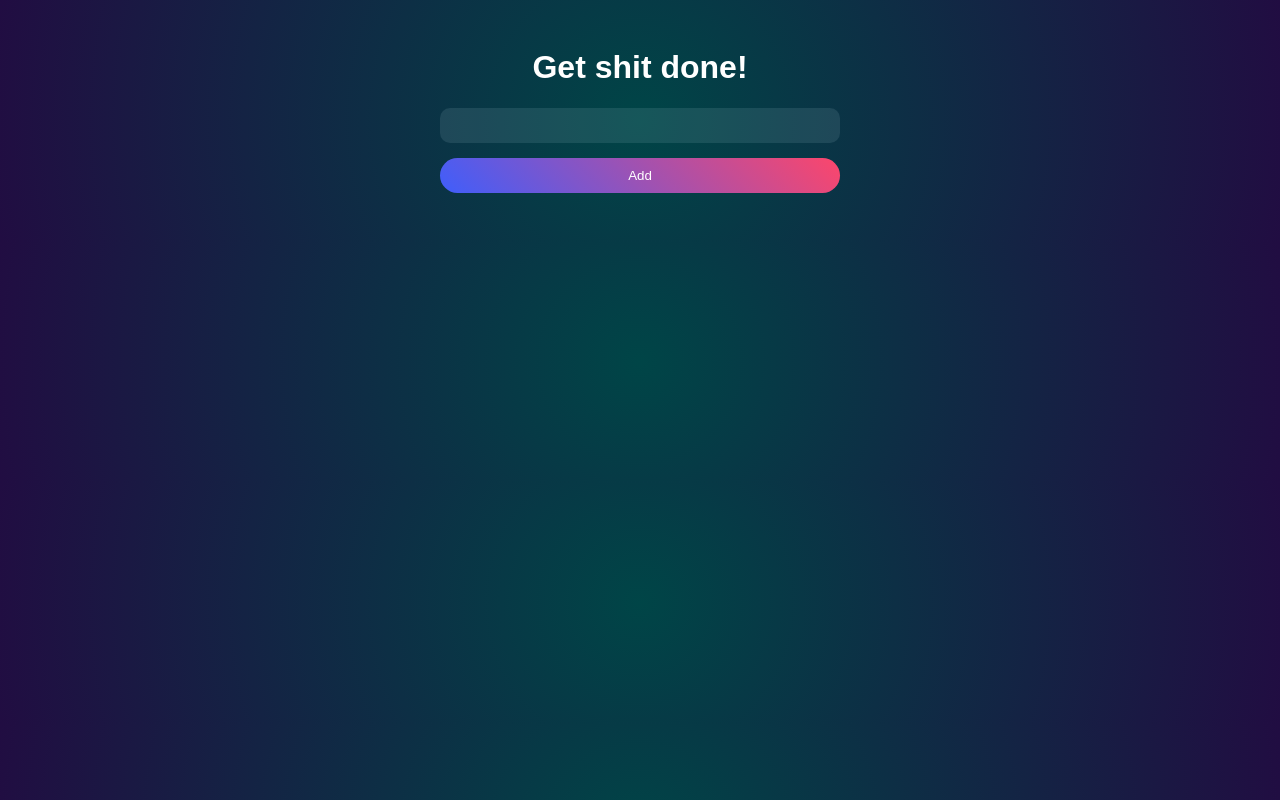
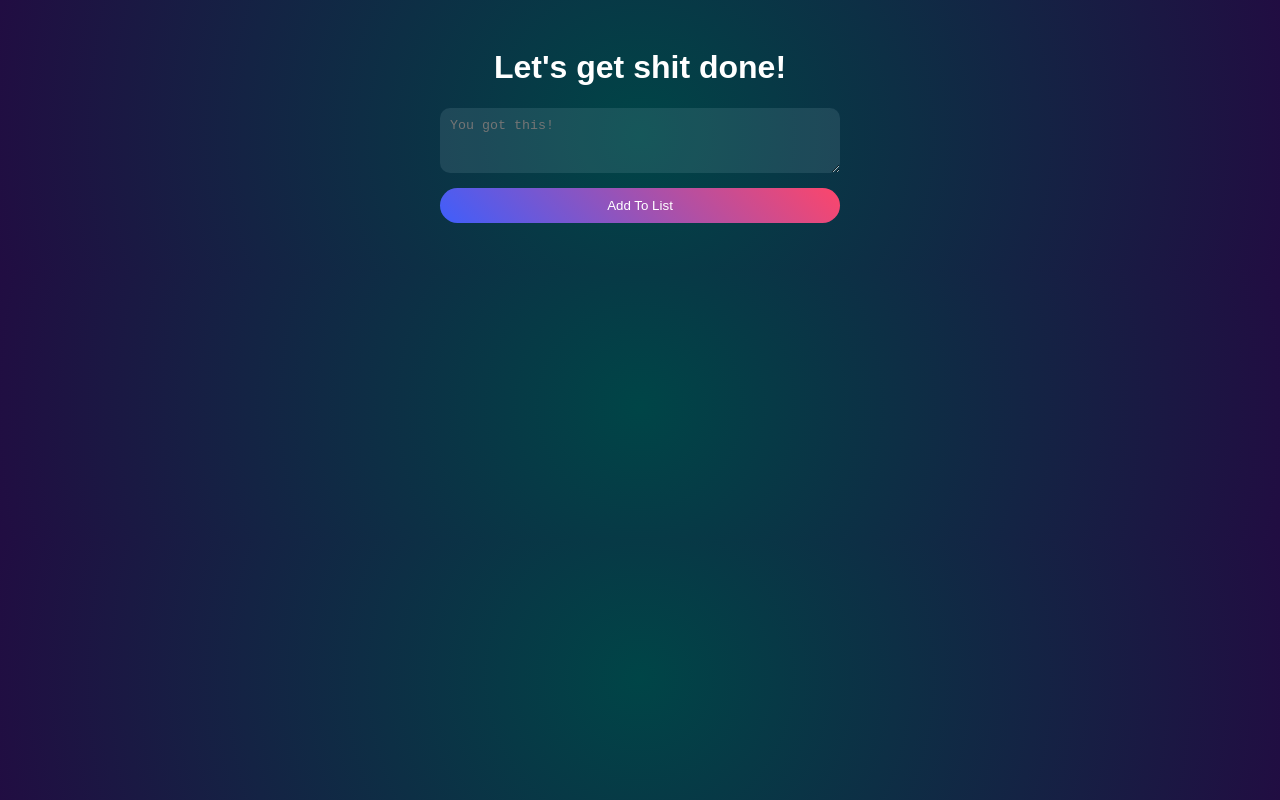
Before and after one commit to bexter628/todolist, a plain HTML site: page index.html in a window 1280 px wide. Drawn offline with Linux system fonts and the light colour scheme.

Commit message:
fix: changed input to textarea

```diff
--- a/index.html
+++ b/index.html
@@ -5,9 +5,9 @@
     </head>
     <body>
         <div id = "todoList">
-            <h1>Get shit done!</h1>
-              <input id="input">
-              <button type="button" class= "addBtn" onclick="addItem()">Add</button>
+            <h1>Let's get shit done!</h1>
+              <textarea id="input" rows="3" cols="45" placeholder="You got this!"></textarea>
+              <button type="button" class= "addBtn" onclick="addItem()">Add To List</button>
               <div id="list">
               </div>
           </div>
```
